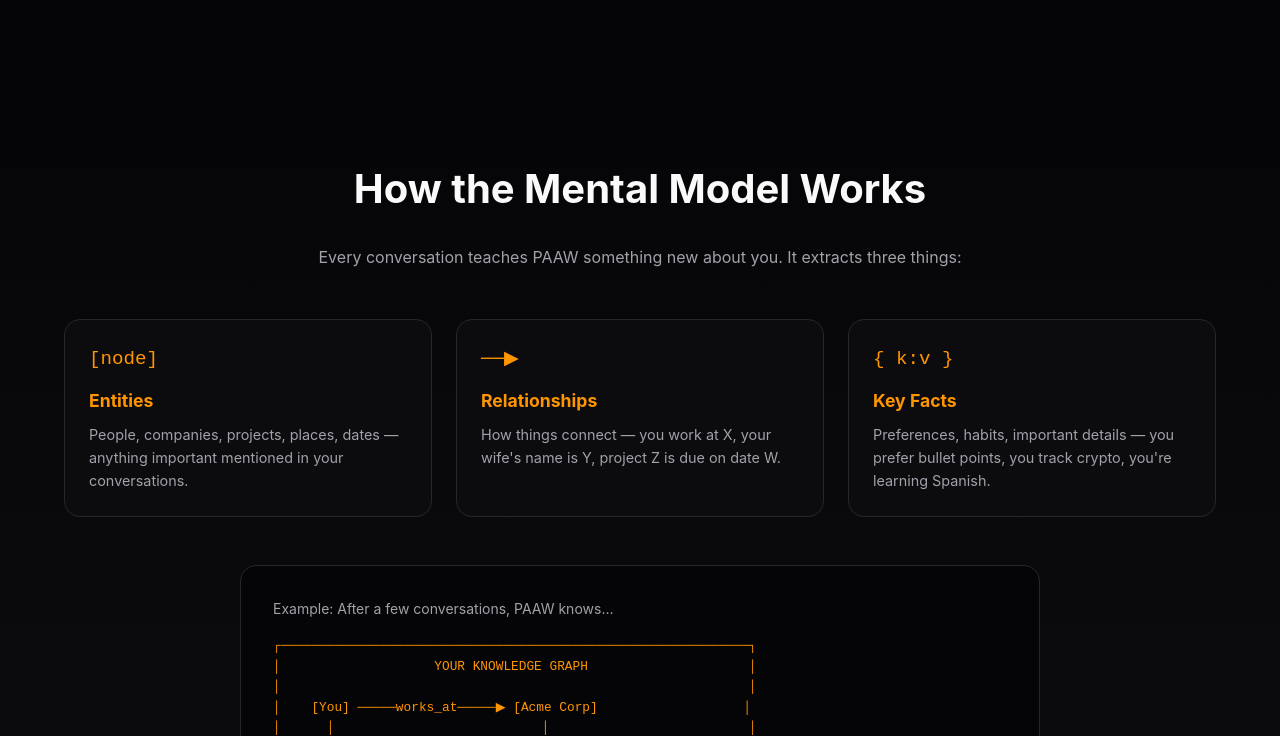
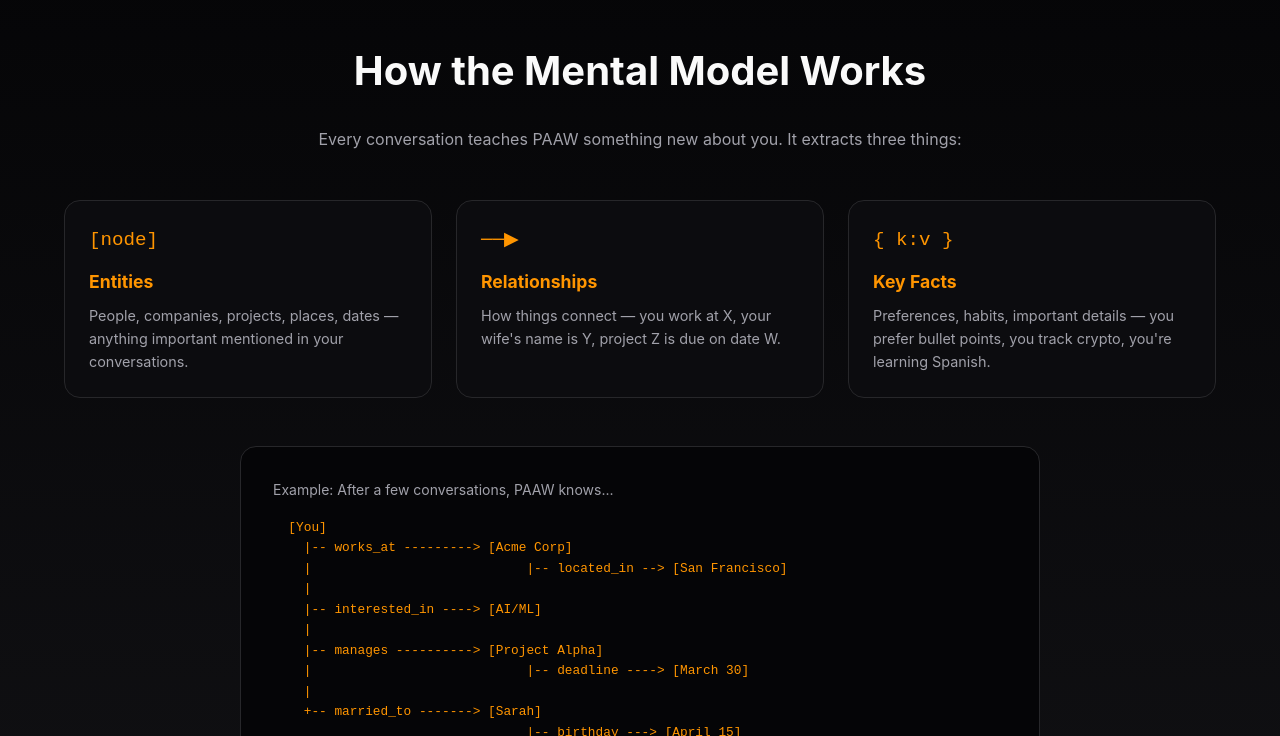
Before and after one commit to SivaRamSV/paaw, a plain HTML site: page docs/index.html in a window 1280 px wide. Shown: the part 2064-2800 px from the top of the page. Drawn offline with Linux system fonts and the light colour scheme.

Commit message:
Move ASCII art above tagline, fix graph alignment

```diff
--- a/docs/index.html
+++ b/docs/index.html
@@ -160,7 +160,7 @@
             -webkit-background-clip: text;
             -webkit-text-fill-color: transparent;
             background-clip: text;
-            margin: 40px auto;
+            margin: 0 auto 32px;
             white-space: pre;
         }
 
@@ -353,8 +353,16 @@
     <main>
         <section class="hero">
             <div class="container">
+                <pre class="ascii-art">
+ ██████╗  █████╗  █████╗ ██╗    ██╗
+ ██╔══██╗██╔══██╗██╔══██╗██║    ██║
+ ██████╔╝███████║███████║██║ █╗ ██║
+ ██╔═══╝ ██╔══██║██╔══██║██║███╗██║
+ ██║     ██║  ██║██║  ██║╚███╔███╔╝
+ ╚═╝     ╚═╝  ╚═╝╚═╝  ╚═╝ ╚══╝╚══╝
+                </pre>
                 <span class="hero-badge">Open Source · Self-Hosted · Graph Memory</span>
-                <h1>Your AI.<br>Your Memory.<br>Your Machine.</h1>
+                <h1>An AI That Actually<br>Knows You</h1>
                 <p>PAAW uses a <strong style="color: var(--accent);">knowledge graph</strong> to remember your work, relationships, preferences, and goals — structured context that grows richer with every conversation.</p>
                 <div class="hero-buttons">
                     <a href="https://github.com/SivaRamSV/paaw" class="btn btn-primary">
@@ -365,14 +373,6 @@
                         Learn More
                     </a>
                 </div>
-                <pre class="ascii-art">
- ██████╗  █████╗  █████╗ ██╗    ██╗
- ██╔══██╗██╔══██╗██╔══██╗██║    ██║
- ██████╔╝███████║███████║██║ █╗ ██║
- ██╔═══╝ ██╔══██║██╔══██║██║███╗██║
- ██║     ██║  ██║██║  ██║╚███╔███╔╝
- ╚═╝     ╚═╝  ╚═╝╚═╝  ╚═╝ ╚══╝╚══╝
-                </pre>
             </div>
         </section>
 
@@ -446,32 +446,20 @@
                 <div style="background: var(--bg); border: 1px solid var(--border); border-radius: 16px; padding: 32px; max-width: 800px; margin: 0 auto;">
                     <p style="color: var(--text-muted); margin-bottom: 16px; font-size: 0.875rem;">Example: After a few conversations, PAAW knows...</p>
                     <pre style="font-family: monospace; font-size: 0.8rem; color: var(--accent); line-height: 1.6; overflow-x: auto;">
-┌─────────────────────────────────────────────────────────────┐
-│                    YOUR KNOWLEDGE GRAPH                     │
-│                                                             │
-│    [You] ─────works_at─────▶ [Acme Corp]                   │
-│      │                           │                          │
-│      │                      located_in                      │
-│      │                           ▼                          │
-│      │                    [San Francisco]                   │
-│      │                                                      │
-│      ├───interested_in───▶ [AI/ML]                         │
-│      │                                                      │
-│      ├───manages─────────▶ [Project Alpha]                 │
-│      │                           │                          │
-│      │                       deadline                       │
-│      │                           ▼                          │
-│      │                     [March 30]                       │
-│      │                                                      │
-│      └───married_to──────▶ [Sarah]                         │
-│                               │                             │
-│                           birthday                          │
-│                               ▼                             │
-│                          [April 15]                         │
-│                                                             │
-│   Key Facts: Prefers bullet points • Morning person         │
-│              Tracks BRK.B • Learning Spanish                │
-└─────────────────────────────────────────────────────────────┘</pre>
+  [You]
+    |-- works_at ---------> [Acme Corp]
+    |                            |-- located_in --> [San Francisco]
+    |
+    |-- interested_in ----> [AI/ML]
+    |
+    |-- manages ----------> [Project Alpha]
+    |                            |-- deadline ----> [March 30]
+    |
+    +-- married_to -------> [Sarah]
+                                 |-- birthday ---> [April 15]
+
+  Key Facts:
+    Prefers bullet points / Morning person / Tracks BRK.B / Learning Spanish</pre>
                 </div>
             </div>
         </section>
```
Also changed, not shown: index.html (+24 -36 lines), 1 other file.
